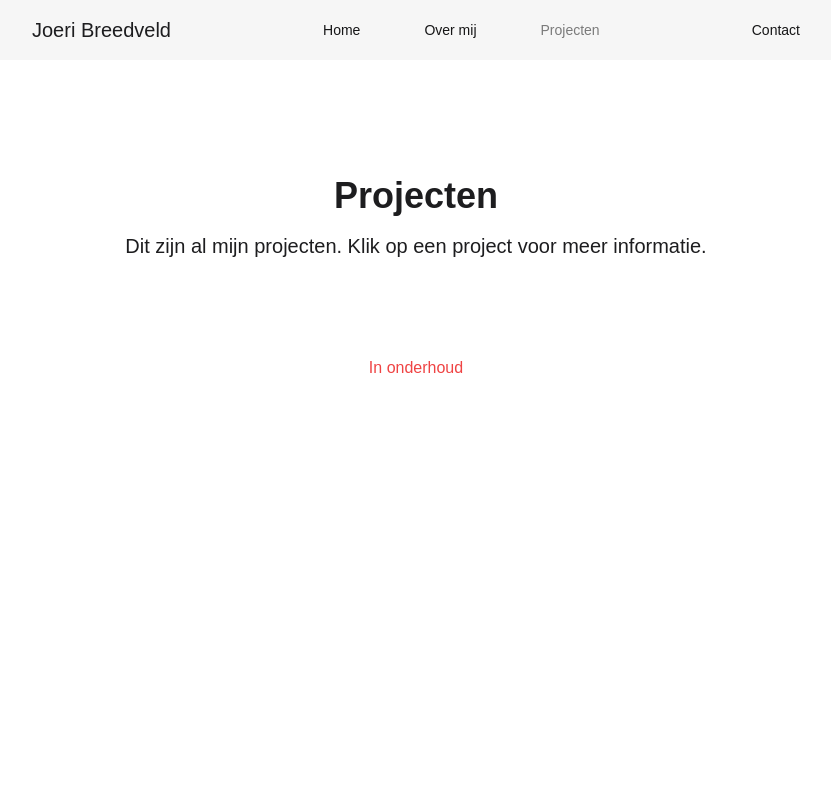
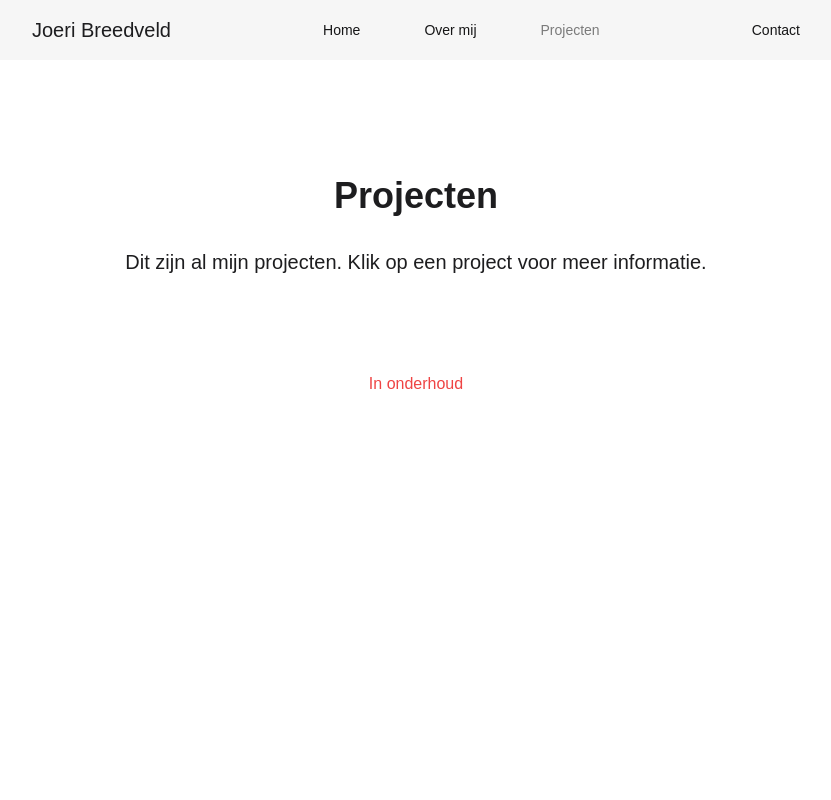
Before and after one commit to joeribreedveld/portfolio-website-v4, a Next.js app: page /projects in a window 1280 px wide. Shown: the top 800 px of the page, without its empty margins (224-1055 px from the left). Built offline with nearby package versions, Linux system fonts and the light colour scheme.

Commit message:
fix(projects): fix heading padding bottom

```diff
--- a/pages/projects/index.tsx
+++ b/pages/projects/index.tsx
@@ -9,7 +9,7 @@ import { useRouter } from "next/router"
 const Projects: NextPage = () => {
 	return (
 		<div className='page-padding-x page-padding-y text-center'>
-			<h2 className='text-4xl font-bold pb-4 text-primary'>Projecten</h2>
+			<h2 className='text-4xl font-bold pb-8 text-primary'>Projecten</h2>
 			<p className='mb-24 text-secondary text-xl'>Dit zijn al mijn projecten. Klik op een project voor meer informatie.</p>
 			<p className='text-red-500'>In onderhoud</p>
 		</div>
```
